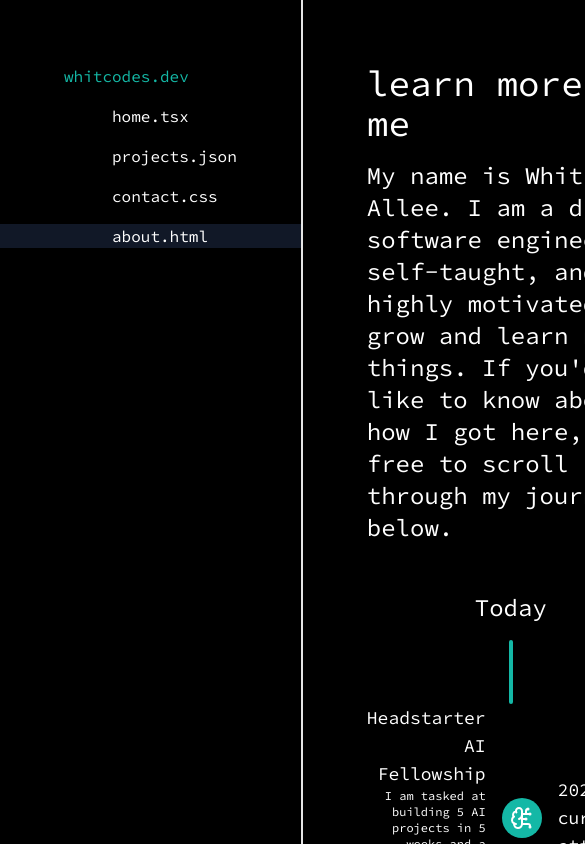
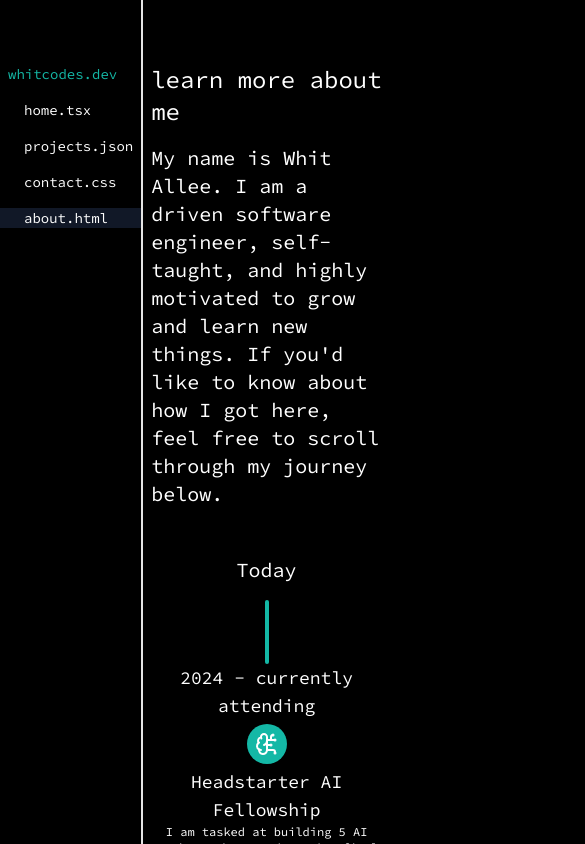
Before and after one commit to whitallee/portfolio, a Next.js app: page /about in a window 390 px wide. Shown: the top 844 px of the page, 585 px wide, since content can reach past the window. Built offline with nearby package versions, Linux system fonts and the light colour scheme.

Commit message:
added responsive design

```diff
--- a/app/about/page.tsx
+++ b/app/about/page.tsx
@@ -7,20 +7,20 @@
 
     function TimelineItem({date, name, description, reverse, children}: {date: string, name: string, description: string, reverse: boolean, children: React.ReactNode}){
         return(
-            <div className="w-full flex gap-4 text-lg items-center">
-                <div className="flex-1 text-right">{reverse ? date : (<><h3>{name}</h3><p className="text-xs">{description}</p></>)}</div>
+            <div className={reverse ? "w-full flex flex-col-reverse sm:flex-row-reverse gap-1 sm:gap-4 text-lg items-center" : "w-full flex flex-col-reverse sm:flex-row gap-1 sm:gap-4 text-lg items-center"}>
+                <div className={reverse ? "flex-1 text-center sm:text-left" : "flex-1 text-center sm:text-right"}><><h3>{name}</h3><p className="text-xs pb-2 sm:pb-0">{description}</p></></div>
                 <div className="w-10 h-10 rounded-full bg-teal-500 flex items-center justify-center">{children}</div>
-                <div className="flex-1 text-left">{reverse ? (<><h3>{name}</h3><p className="text-xs">{description}</p></>) : date}</div>
+                <div className={reverse ? "flex-1 text-center sm:text-right" : "flex-1 text-center sm:text-left"}>{date}</div>
             </div>
         )
     }
 
     return (
         <main className="h-screen max-h-screen flex flex-col items-start justify-start w-full gap-4 pt-16">
-        <h2 className="text-4xl">learn more about me</h2>
-        <div className="text-2xl flex flex-col overflow-y-scroll pb-16">
-            <p className="pr-16">My name is Whit Allee. I am a driven software engineer, self-taught, and highly motivated to grow and learn new things. If you&apos;d like to know about how I got here, feel free to scroll through my journey below.</p>
-            <div className="flex flex-col w-full items-center pt-8 pr-16">
+        <h2 className="text-2xl sm:text-4xl pr-2 sm:pr-16">learn more about me</h2>
+        <div className="text-xl sm:text-2xl flex flex-col overflow-y-scroll pb-16">
+            <p className="pr-2 sm:pr-16">My name is Whit Allee. I am a driven software engineer, self-taught, and highly motivated to grow and learn new things. If you&apos;d like to know about how I got here, feel free to scroll through my journey below.</p>
+            <div className="flex flex-col w-full items-center pt-8 pr-2 sm:pr-16">
                 <span className="py-4">Today</span>
                 <TimelineConnector/>
                 <TimelineItem
--- a/app/contact/page.tsx
+++ b/app/contact/page.tsx
@@ -3,14 +3,12 @@
 export default function Contact() {
   return (
     <main className="h-screen max-h-screen flex flex-col items-start justify-start w-full gap-4 pt-16">
-        <h2 className="text-4xl">reach out anytime</h2>
-        <div className="text-2xl flex flex-col">
+        <h2 className="text-2xl sm:text-4xl">reach out anytime</h2>
+        <div className="text-xl sm:text-2xl flex flex-col">
             <span className="text-teal-700">.socials <span className="text-white">&#10100;</span></span>
-            <span className="indent-12">email: <Link href="mailto:whitallee@gmail.com" className="text-teal-400 text-glow">whitallee@gmail.com</Link></span>
-            <br></br>
+            <span className="indent-12 pb-4">email: <Link href="mailto:whitallee@gmail.com" className="text-teal-400 text-glow">whitallee@gmail.com</Link></span>
             <span className="indent-12">github: <Link href="https://github.com/whitallee" className="text-teal-400 text-glow">whitallee</Link></span>
-            <span className="indent-12">linkedin: <Link href="https://www.linkedin.com/in/whit-allee-web-developer/" className="text-teal-400 text-glow">whit-allee-web-developer</Link></span>
-            <br></br>
+            <span className="indent-12 pb-4">linkedin: <Link href="https://www.linkedin.com/in/whit-allee-web-developer/" className="text-teal-400 text-glow">whit-allee-web-developer</Link></span>
             <span className="indent-12">x/twitter: <Link href="https://x.com/AlleeWhit" className="text-teal-400 text-glow">@AlleeWhit</Link></span>
             <span className="indent-12">instagram: <Link href="https://www.instagram.com/whit_allee/" className="text-teal-400 text-glow">@whit_allee</Link></span>
             <span className="text-white">&#10101;</span>
--- a/app/layout.tsx
+++ b/app/layout.tsx
@@ -20,7 +20,7 @@
       <body className={sourceCodePro.className}>
         <div className="flex w-screen max-w-full">
           <FileTree/>
-          <div className="pl-16">{children}</div>
+          <div className="pl-2 sm:pl-16">{children}</div>
         </div>
       </body>
     </html>
--- a/app/page.tsx
+++ b/app/page.tsx
@@ -2,13 +2,13 @@
 
 export default function Home() {
   return (
-    <main className="h-screen max-h-screen flex items-center overflow-hidden gap-4 pl-4">
+    <main className="h-screen max-h-screen flex items-center overflow-hidden gap-4 pl-4 pr-4">
       <div className="flex flex-col gap-4">
-        <h1 className="text-6xl">Whit Allee</h1>
-        <h2 className="text-3xl">Full Stack Web Developer<span className="animate-ping text-teal-800">|</span></h2>
-        <div className="py-2 flex gap-4">
-          <Link className="border-2 border-teal-800 p-2 bg-teal-800 hover-glow" href="/projects">View Work</Link>
-          <Link className="border-2 border-teal-800 p-2 hover-glow" href="/contact">Contact Me</Link>
+        <h1 className="text-3xl sm:text-6xl">Whit Allee</h1>
+        <h2 className="text-xl sm:text-3xl">Full Stack Web Developer<span className="animate-ping text-teal-800">|</span></h2>
+        <div className="py-2 flex flex-col sm:flex-row gap-4">
+          <Link className="border-2 border-teal-800 p-2 bg-teal-800 hover-glow text-center" href="/projects">View Work</Link>
+          <Link className="border-2 border-teal-800 p-2 hover-glow text-center" href="/contact">Contact Me</Link>
         </div>
       </div>
     </main>
--- a/app/projects/page.tsx
+++ b/app/projects/page.tsx
@@ -11,9 +11,9 @@
             )
         })
         return (
-            <div className="w-60 bg-gray-800 rounded-xl flex flex-col gap-4 pb-2">
+            <div className="w-40 sm:w-60 bg-gray-800 rounded-xl flex flex-col gap-4 pb-2">
                 {/* <Image className="w-60 h-[7.5rem] object-cover rounded-xl" width={240} height={120} src={imgSrc} alt={"Screenshot of " + name} /> */}
-                <div className="w-60 h-[7.5rem] rounded-xl overflow-hidden">{children}</div>
+                <div className="w-40 sm:w-60 h-[7.5rem] rounded-xl overflow-hidden">{children}</div>
                 <div className="flex flex-col gap-4 px-2">
                     <h3 className="text-xl">{name}</h3>
                     <p className="text-xs">{description}</p>
@@ -31,7 +31,7 @@
 
     return (
         <main className="h-screen max-h-screen flex flex-col items-start justify-start w-full gap-4 pt-16">
-        <h2 className="text-4xl">explore my projects</h2>
+        <h2 className="text-2xl sm:text-4xl">explore my projects</h2>
         <div className="flex flex-wrap gap-4 overflow-y-scroll pb-16">
             <Project
                 name="Animal Family"
--- a/components/FileTree.tsx
+++ b/components/FileTree.tsx
@@ -5,16 +5,16 @@
 
 export default function FileTree() {
     const path = usePathname()
-    const currentPathClass = "px-16 bg-gray-900"
+    const currentPathClass = "px-2 sm:px-16 bg-gray-900"
     return (
         <>
-            <div className="flex flex-col gap-4 h-screen max-h-full border-r-2 pt-16">
-                <span className="flex px-16 text-teal-500">whitcodes.dev</span>
-                <div className="flex flex-col gap-4 indent-12">
-                    <Link className={path === "/" ? currentPathClass : "px-16"} href={"/"}>home.tsx</Link>
-                    <Link className={path === "/projects" ? currentPathClass : "px-16"} href={"/projects"}>projects.json</Link>
-                    <Link className={path === "/contact" ? currentPathClass : "px-16"} href={"/contact"}>contact.css</Link>
-                    <Link className={path === "/about" ? currentPathClass : "px-16"} href={"/about"}>about.html</Link>
+            <div className="flex flex-col gap-4 h-screen max-h-full border-r-2 pt-16 text-sm sm:text-lg">
+                <span className="flex px-2 sm:px-16 text-teal-500">whitcodes.dev</span>
+                <div className="flex flex-col gap-4 indent-4 sm:indent-12">
+                    <Link className={path === "/" ? currentPathClass : "px-2 sm:px-16"} href={"/"}>home.tsx</Link>
+                    <Link className={path === "/projects" ? currentPathClass : "px-2 sm:px-16"} href={"/projects"}>projects.json</Link>
+                    <Link className={path === "/contact" ? currentPathClass : "px-2 sm:px-16"} href={"/contact"}>contact.css</Link>
+                    <Link className={path === "/about" ? currentPathClass : "px-2 sm:px-16"} href={"/about"}>about.html</Link>
                 </div>
             </div>
         </>
```
